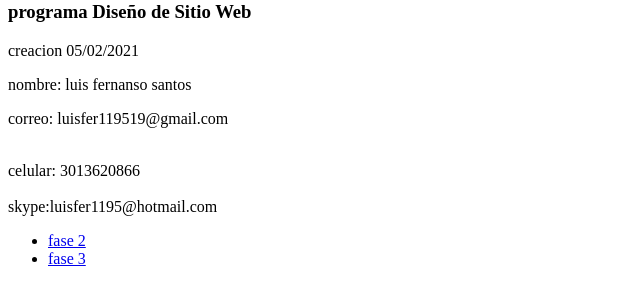
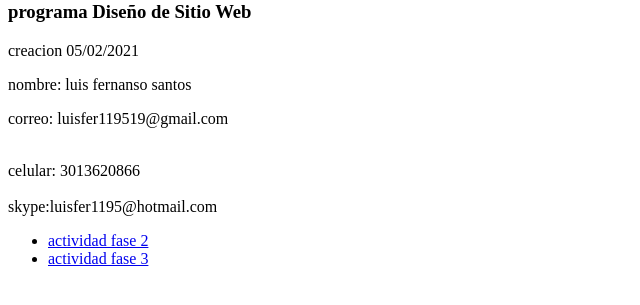
Before and after one commit to luis119519/DSW-LUISSANTOS-, a plain HTML site: page fase 2/index.html in a window 1280 px wide. Shown: the part 79-384 px from the top of the page, without its empty margins (0-640 px from the left). Drawn offline with Linux system fonts and the light colour scheme.

Commit message:
actualizar
fase 2

```diff
--- a/fase 2/index.html
+++ b/fase 2/index.html
@@ -18,8 +18,8 @@
 <header>
     <nav>
         <ul>
-            <li><a href="design.html">fase 2</a></li>
-            <li><a href="fase 3 ">fase 3</a></li>
+            <li><a href="design.html">actividad fase 2</a></li>
+            <li><a href="fase 3 ">actividad fase 3</a></li>
         </ul>
     </nav>
 </header>
```
Also changed, not shown: fase 2/design.html (+1 -1 lines).
